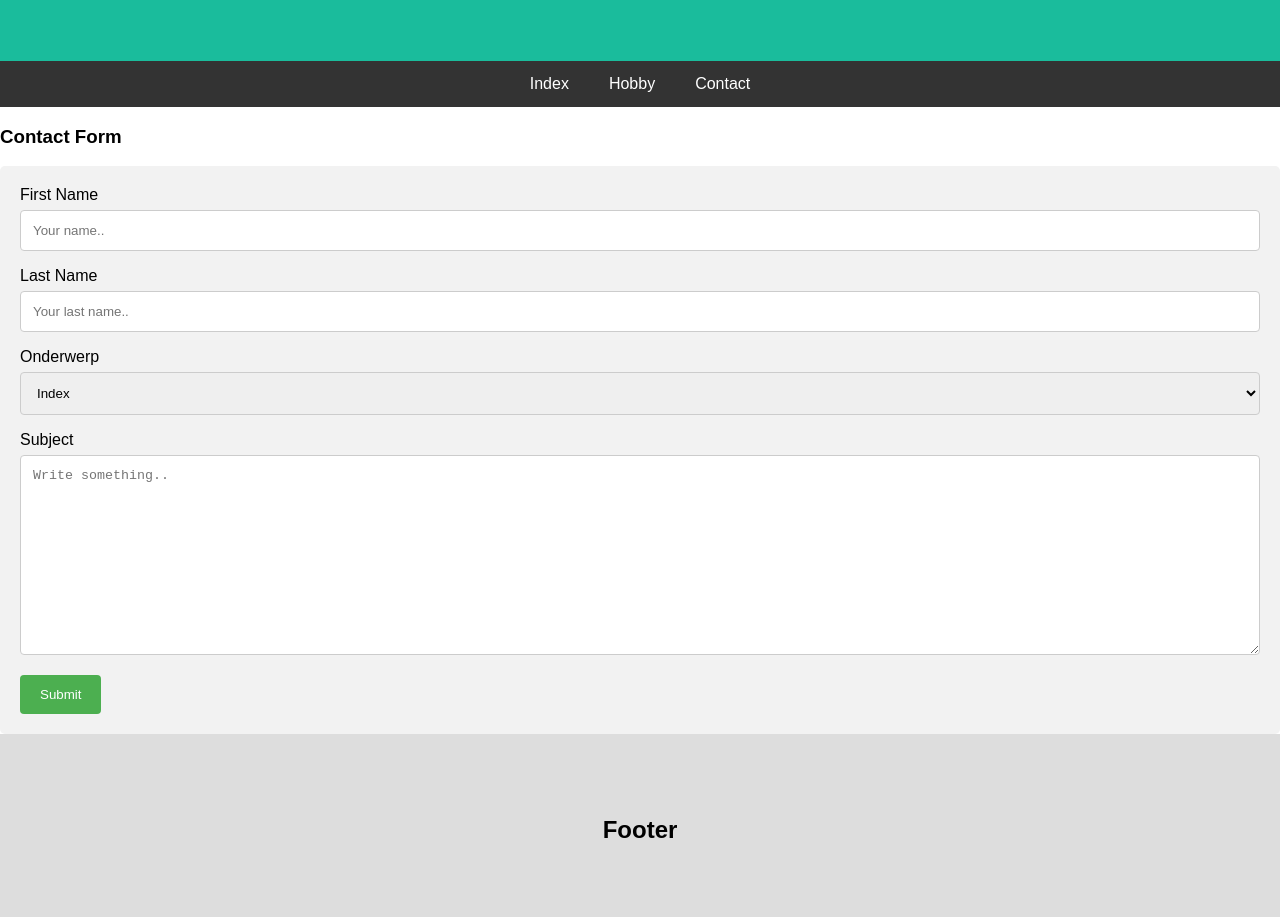
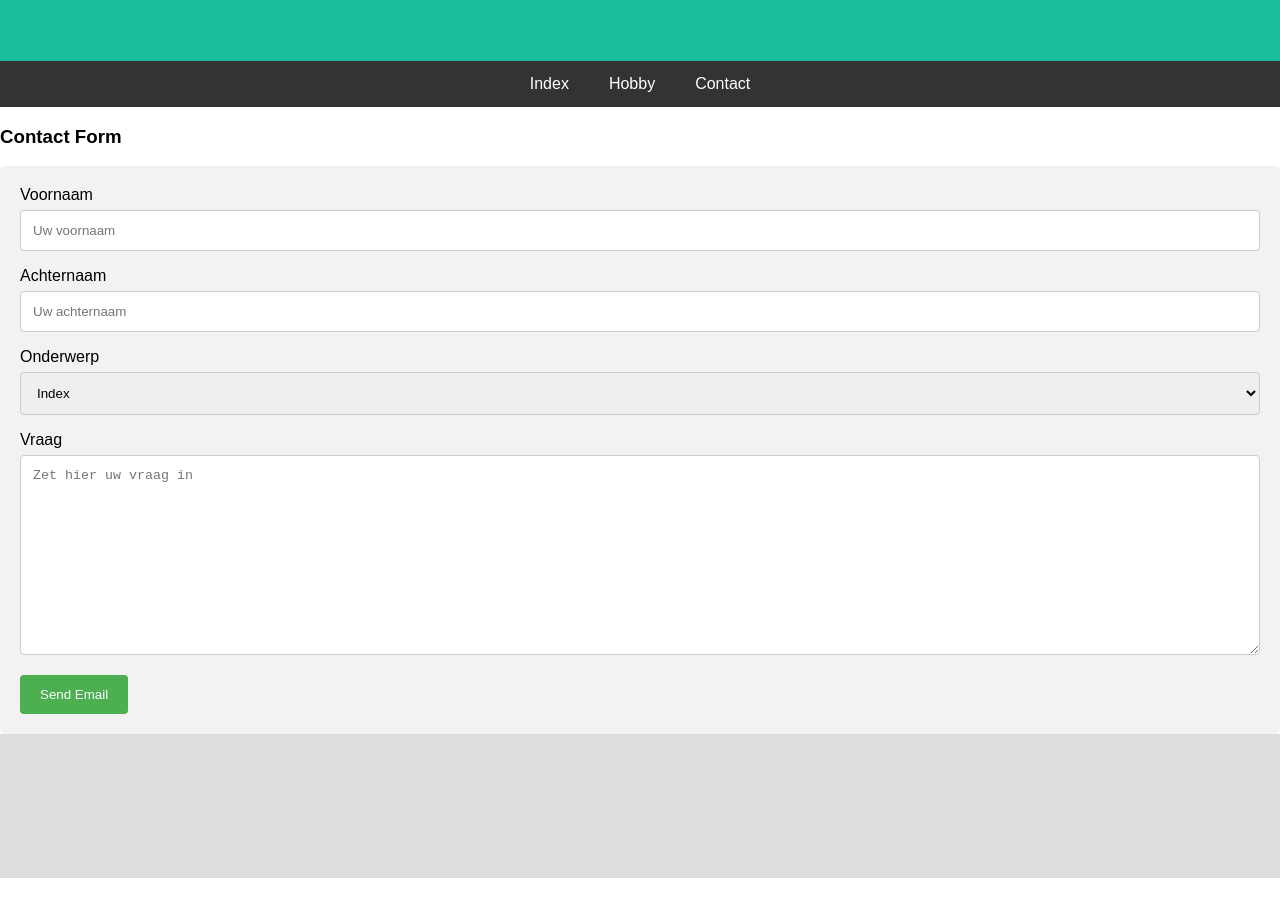
Before and after one commit to JessedeWolf/jessedewolf.github.io, a plain HTML site: page contact.html in a window 1280 px wide. Shown: the part 139-1056 px from the top of the page. After the commit the page ends 1017 px from the top, so only its background shows below. Drawn offline with Linux system fonts and the light colour scheme.

Commit message:
Portfolio bijna klaar

```diff
--- a/contact.html
+++ b/contact.html
@@ -66,11 +66,11 @@ input[type=submit]:hover {
 
 <div class="container">
   <form action="/action_page.php">
-    <label for="fname">First Name</label>
-    <input type="text" id="fname" name="firstname" placeholder="Your name..">
+    <label for="voornaam">Voornaam</label>
+    <input type="text" id="voornaam" name="voornaam" placeholder="Uw voornaam">
 
-    <label for="lname">Last Name</label>
-    <input type="text" id="lname" name="lastname" placeholder="Your last name..">
+    <label for="achternaam">Achternaam</label>
+    <input type="text" id="lname" name="achternaam" placeholder="Uw achternaam">
 
     <label for="onderwerp">Onderwerp</label>
     <select id="onderwerp" name="onderwerp">
@@ -79,10 +79,10 @@ input[type=submit]:hover {
       <option value="Contact">Contact</option>
     </select>
 
-    <label for="subject">Subject</label>
-    <textarea id="subject" name="subject" placeholder="Write something.." style="height:200px"></textarea>
+    <label for="vraag">Vraag</label>
+    <textarea id="vraag" name="vraag " placeholder="Zet hier uw vraag in" style="height:200px"></textarea>
 
-    <input type="submit" value="Submit">
+    <input type="submit" value="Send Email">
   </form>
 </div>
 
@@ -92,7 +92,7 @@ input[type=submit]:hover {
 
 <!-- Footer -->
 <div class="footer">
-  <h2>Footer</h2>
+  <h2></h2>
 </div>
 
 </body>
```
Also changed, not shown: hobby.html (+8 -1 lines), index.html (+7 -3 lines).
